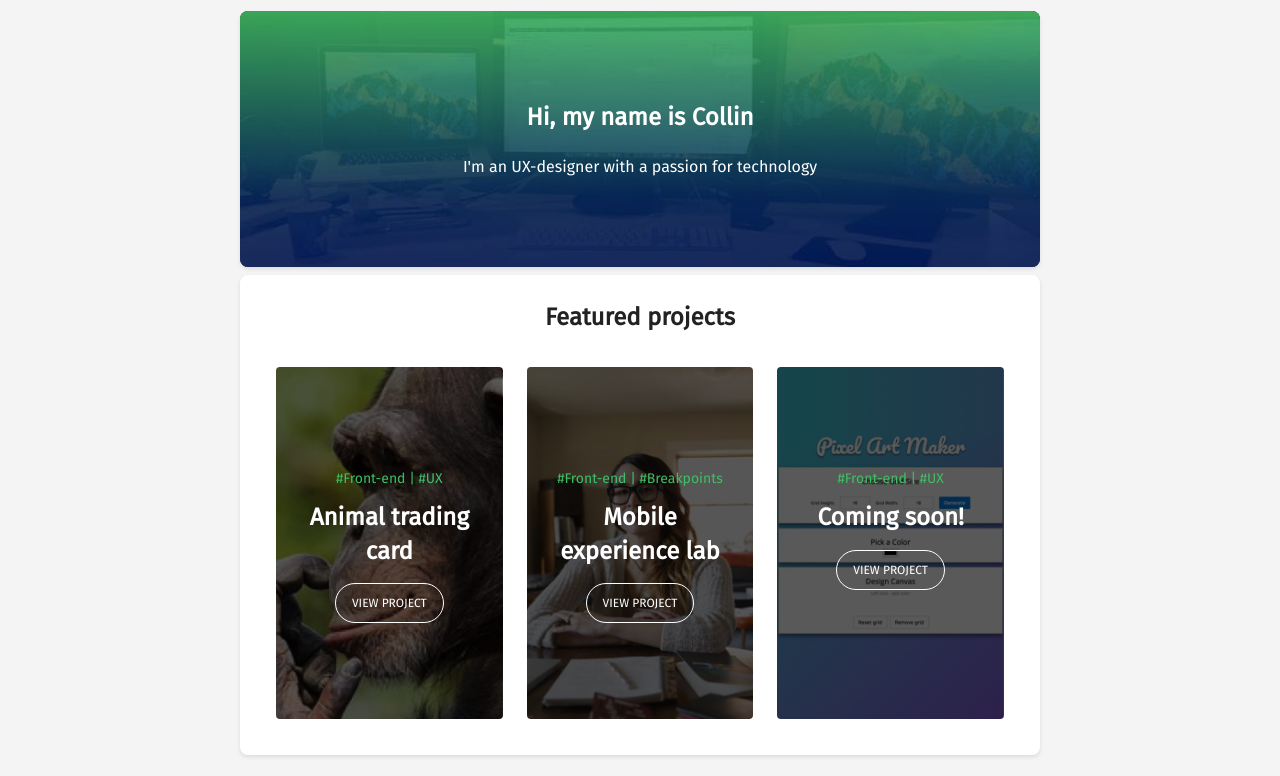
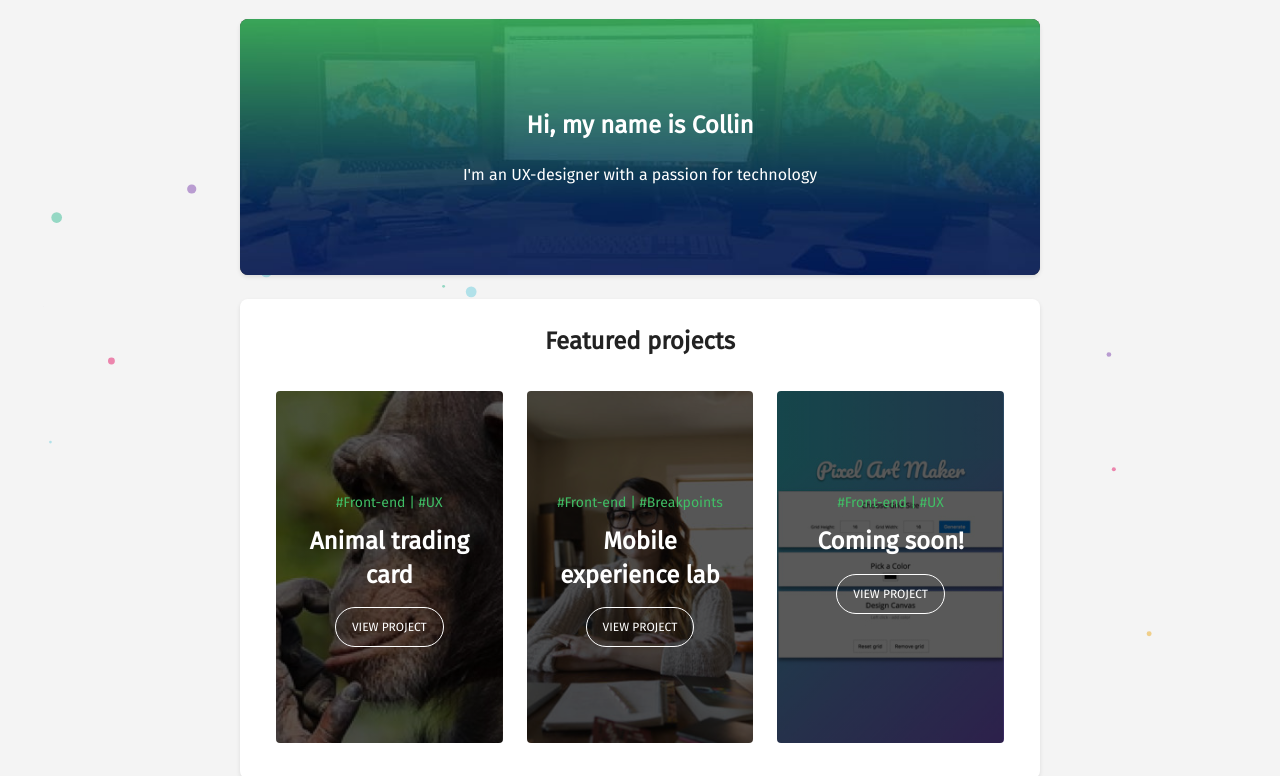
Before and after one commit to collinremst/portfolio, a plain HTML site: page index.html in a window 1280 px wide. Shown: the part 133-909 px from the top of the page. Drawn offline with nearby package versions, Linux system fonts and the light colour scheme.

Commit message:
Added particles to background

```diff
--- a/css/style.css
+++ b/css/style.css
@@ -2,11 +2,11 @@ body{
     font-family: 'Fira Sans', sans-serif;
     font-size: 1rem;
     color: #222;
+    margin: 0 auto;
     background-color: #f4f4f4;
     min-width: 320px;
-    max-width: 800px;
-    margin: 0 auto;
-    margin-top: 0.5rem;
+    display: flex;
+    flex-wrap: wrap;
     padding: 1rem;
 }
 
@@ -50,6 +50,30 @@ span {
 
 /* Global */
 
+canvas {
+    z-index: -20 !important;
+    position: fixed;
+    top: 0;
+    left: 0;
+    bottom: 0;
+    right: 0;
+    display: block;
+    width: 100%;
+    height: 100%;
+    background-color: #f4f4f4;
+  }
+
+  /* ---- particles.js container ---- */
+
+  #particles-js {
+    height: 100%;
+    width: 100%;
+    background-image: url("");
+    background-repeat: no-repeat;
+    background-size: cover;
+    background-position: 50% 50%;
+  }
+
 .card-wrapper {
     background-color: #fff;
     padding: 1.5rem;
@@ -66,7 +90,7 @@ span {
     padding: 0;
     box-shadow: 0 2px 4px 0 rgba(0, 0, 0, 0.1);
     border-radius: 0.5rem;
-    margin-bottom: 0.5rem;
+    margin-bottom: 1.5rem;
 }
 
 .btn {
@@ -81,8 +105,10 @@ span {
 
 header {
     width: 100%;
-    margin: 1rem 0;
-    padding-bottom: 0.5rem;
+    max-width: 50rem;
+    margin: 0 auto;
+    margin-bottom: 1.5rem;
+    padding: 1.5rem 0 0.5rem 0;
     border-bottom: 2px solid #40BE65;
     display: flex;
     flex-wrap: wrap;
@@ -123,6 +149,8 @@ header {
 
 main {
     width: 100%;
+    max-width: 800px;
+    margin: 0 auto;
 }
 
 /* Featured projects */
--- a/index.html
+++ b/index.html
@@ -11,6 +11,7 @@
         <link rel="stylesheet" href="css/style.css">
         <link rel="stylesheet" href="css/responsiveness.css">
         <link href="https://fonts.googleapis.com/css?family=Fira+Sans" rel="stylesheet">
+        <script src="https://cdnjs.cloudflare.com/ajax/libs/particles.js/2.0.0/particles.min.js"></script>
     </head>
     <body>
     <!-- Header which contains Logo, portfolio title and subtitle -->
@@ -66,5 +67,7 @@
                 </a>
             </p>
         </footer>
+        <div id="particles-js"></div>
+        <script src="js/particles.js"></script>
     </body>
 </html>
--- /dev/null
+++ b/js/particles.js
@@ -0,0 +1,73 @@
+/* ---- particles.js config ---- */
+
+particlesJS("particles-js", {
+    "particles": {
+     "number": {
+       "value": 30,
+       "density": {
+         "enable": true,
+         "value_area": 800
+       }
+     },
+     "color": {
+       "value": ["#6ECDDD", "#36BB93", "#7D43AE", "#E31565", "#EBA91F"]
+     },
+     "shape": {
+       "type": "circle",
+       "stroke": {
+         "width": 0,
+         "color": "#111820"
+       }
+     },
+     "opacity": {
+       "value": .5,
+       "random": false,
+       "anim": {
+         "enable": false,
+         "speed": .1,
+         "opacity_min": 0,
+         "sync": false
+       }
+     },
+     "size": {
+       "value": 6,
+       "random": true
+     },
+     "line_linked": {
+       "enable": false
+     },
+     "move": {
+       "enable": true,
+       "speed": .5,
+       "direction": "none",
+       "random": true,
+       "straight": false,
+       "out_mode": "in",
+       "attract": {
+         "enable": true,
+         "rotateX": 600,
+         "rotateY": 1200
+       }
+     }
+   },
+   "interactivity": {
+     "detect_on": "canvas",
+       "events": {
+         "onhover": {
+           "enable": false,
+           "mode": "repulse"
+         },
+         "onclick": {
+           "enable": true,
+           "mode": "push"
+         },
+         "resize": true
+       },
+       "modes": {
+         "push": {
+           "particles_nb": 3
+         }
+       }
+     },
+     "retina_detect": true
+ });
```
Lines whose indentation alone changed are shown as unchanged.
